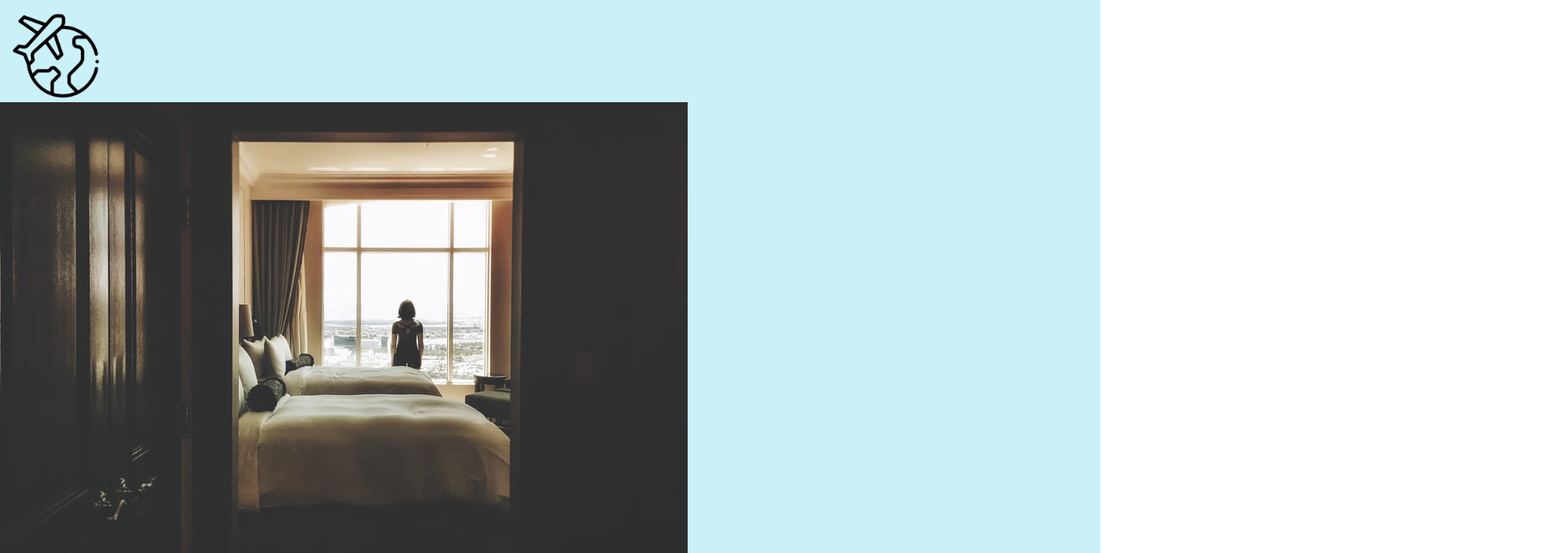
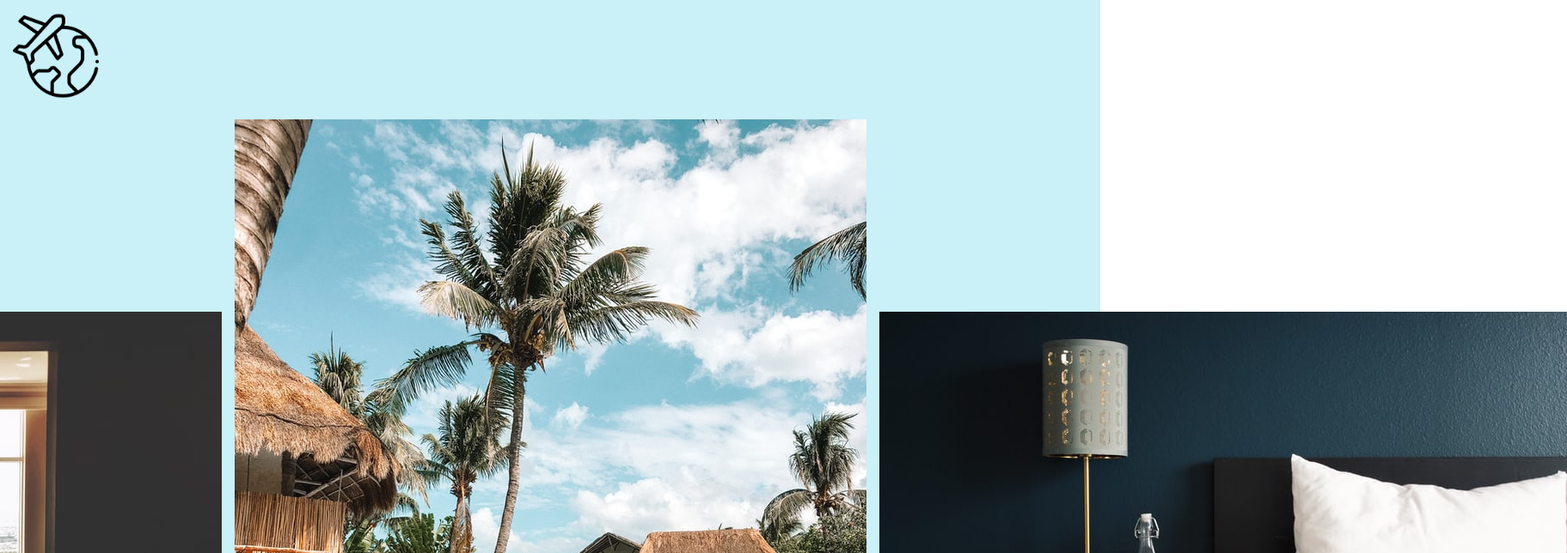
Before and after one commit to Eldon-498/getting-started-emotion-code, a React (Create React App) app in the folder starter-code/: page / in a window 1280 px wide. Shown: the top 644 px of the page at 86% size, 1823 px wide, since content can reach past the window. Built offline with nearby package versions, Linux system fonts and the light colour scheme.

Commit message:
div styling

```diff
--- a/starter-code/src/App.js
+++ b/starter-code/src/App.js
@@ -50,7 +50,17 @@ function App() {
           width: 100px;
         `}
        />
-      <div>
+      <div
+      css={css`
+      display: flex;
+      justify-content: center;
+      align-items: center;
+      gap: 15px;
+      padding: 20px;
+      @media (max-width: 900px) {
+        display: grid;
+      }
+    `}>
         {hotels.map((hotel) => {
           return (
             <div key={hotel.id}>
```
